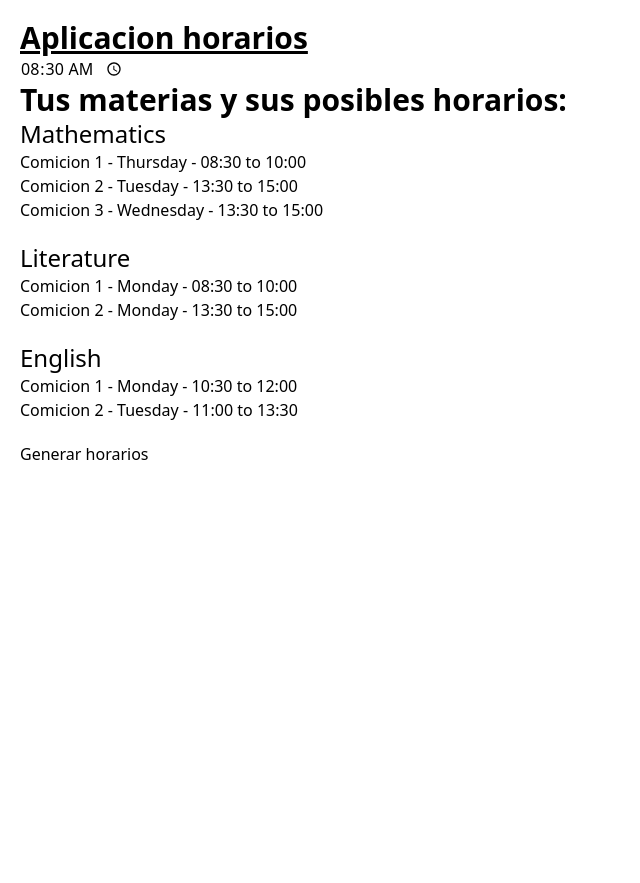
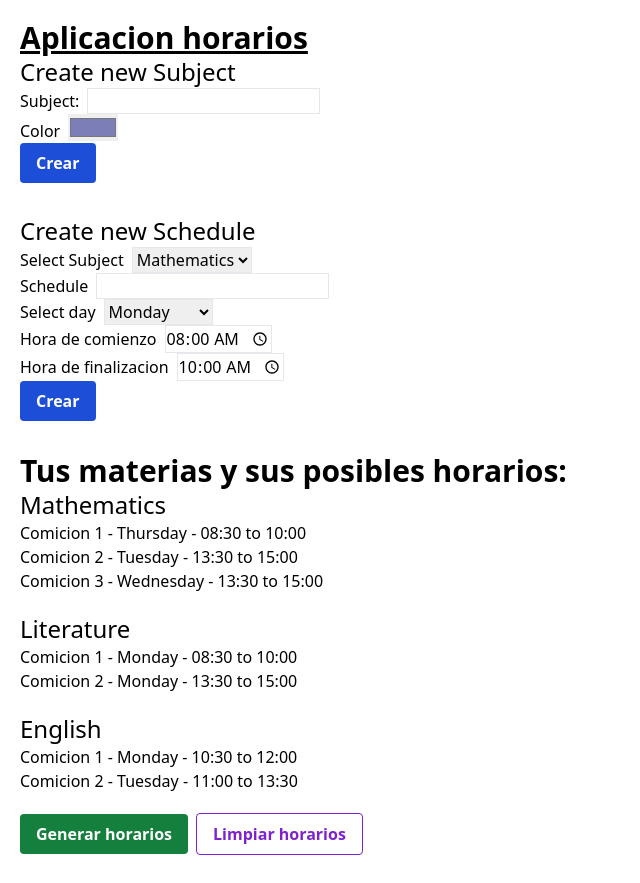
Before and after one commit to JLorenzoCD/Permutador-Horarios, a React (Vite) app: page / in a window 1280 px wide. Shown: the whole page, without its empty margins (0-640 px from the left). Before the commit the page ends 800 px from the top, so only its background shows below. Built offline with nearby package versions, Linux system fonts and the light colour scheme.

Commit message:
feat: Creating the basic logic for the creation and addition of subjects and schedules

```diff
--- a/src/data/index.ts
+++ b/src/data/index.ts
@@ -1,4 +1,4 @@
-import type { ISubject } from '../types/Subject';
+import type { ISchedule, ISubject } from '../types/Subject';
 
 import { Days } from '../utils/days';
 
@@ -86,3 +86,19 @@ export const subjectsExample: ISubject[] = [
 		],
 	},
 ];
+
+export const defaultSubject: ISubject = {
+	id: 0,
+	subject: '',
+	possible_schedules: [],
+};
+
+export const defaultSchedule: ISchedule = {
+	id: 0,
+	name: '',
+	time: {
+		day: Days.MONDAY,
+		start: '08:00',
+		end: '10:00',
+	},
+};
--- a/src/layout/index.tsx
+++ b/src/layout/index.tsx
@@ -1,34 +1,128 @@
 import { useState } from 'react';
 
-import { subjectsExample } from './../data';
+import { defaultSchedule, defaultSubject, subjectsExample } from './../data';
 import GenerateSchedules from '../utils/GenerateSchedules';
+import generateRandomColor from '../utils/generateRandomColor';
 
+import Container from '../components/Container';
+import Button from '../components/Button';
 import Subject from '../components/Subject';
 import PossibleSchedules from '../components/PossibleSchedules';
 
-import type { ChangeEvent } from 'react';
-import Container from '../components/Container';
+import type { ChangeEvent, FormEvent } from 'react';
+import { Days } from '../utils/days';
 
 function Layout() {
-	const [time, setTime] = useState('08:30');
+	const [subjects, setSubjects] = useState([...subjectsExample]);
+
+	const [subject, setSubject] = useState({ ...defaultSubject, hexColor: generateRandomColor() });
+	const [schedule, setSchedule] = useState({ ...defaultSchedule, subject: subjects[0].subject ?? '' });
 
 	const [possibleSchedules, setPossibleSchedules] = useState<null | GenerateSchedules>(null);
-
-	const data = [...subjectsExample];
-
-	const handleChangeInputTime = (e: ChangeEvent<HTMLInputElement>) => {
-		setTime(e.target.value);
-	};
 
 	const createSchedules = () => {
 		setPossibleSchedules(null);
 
-		if (!!data) {
-			const horarios = new GenerateSchedules(data);
+		if (!!subjects) {
+			const horarios = new GenerateSchedules(subjects);
 
 			setPossibleSchedules(horarios);
 		}
 	};
+
+	const clearSchedules = () => {
+		setPossibleSchedules(null);
+	};
+
+	const handleChangeSubject = (e: ChangeEvent<HTMLInputElement>) => {
+		setSubject((prevState) => {
+			return { ...prevState, [e.target.name]: e.target.value };
+		});
+	};
+
+	const handleChangeSchedule = (e: ChangeEvent<HTMLInputElement | HTMLSelectElement>) => {
+		if (e.target.name === 'name' || e.target.name === 'subject') {
+			setSchedule((prevState) => {
+				return { ...prevState, [e.target.name]: e.target.value };
+			});
+		} else {
+			setSchedule((prevState) => {
+				return { ...prevState, time: { ...prevState.time, [e.target.name]: e.target.value } };
+			});
+		}
+	};
+
+	const handleSubmitSubject = (e: FormEvent<HTMLFormElement>) => {
+		e.preventDefault();
+
+		if (subject.subject.trim() === '') {
+			alert('No es posible una materia sin nombre');
+			return;
+		}
+		const nombreOcupado = subjects.some(
+			(subjectSave) => subjectSave.subject.trim().toUpperCase() === subject.subject.trim().toUpperCase()
+		);
+		if (nombreOcupado) {
+			alert('No es posible repetir el mismo nombre para una materia');
+			return;
+		}
+		const newSubject = {
+			id: new Date().getTime(),
+			subject: subject.subject,
+			possible_schedules: [],
+			hexColor: subject.hexColor,
+		};
+
+		setSubjects((prevState) => [...prevState, newSubject]);
+		setSubject({ ...defaultSubject, hexColor: generateRandomColor() });
+	};
+
+	const handleSubmitSchedule = (e: FormEvent<HTMLFormElement>) => {
+		e.preventDefault();
+
+		if (schedule.name.trim() === '') {
+			alert('No es posible una materia sin nombre');
+			return;
+		}
+
+		const subjectSave = subjects.find((subject) => subject.subject === schedule.subject);
+
+		if (!subjectSave) {
+			alert('Error al buscar en materias');
+			return;
+		}
+
+		const nombreOcupado = subjectSave.possible_schedules.some(
+			(scheduleSave) => scheduleSave.name.trim().toUpperCase() === schedule.name.trim().toUpperCase()
+		);
+		if (nombreOcupado) {
+			alert('No es posible repetir el mismo nombre para un orario en la misma materia');
+			return;
+		}
+
+		const newSchedule = {
+			id: new Date().getTime(),
+			name: schedule.name,
+			time: { ...schedule.time }, // TODO: Tengo que revisar que el horairo de finalizacion no sea menor a el horarios de comienzo
+		};
+
+		setSubjects((prevState) => {
+			const subjectSave = prevState.find((subject) => subject.subject === schedule.subject);
+
+			const existeEnSubjects = subjectSave?.possible_schedules.some(
+				(scheduleSave) => scheduleSave.id === newSchedule.id
+			);
+
+			if (existeEnSubjects) {
+				return [...prevState];
+			}
+
+			subjectSave?.possible_schedules.push(newSchedule);
+
+			return [...prevState];
+		});
+	};
+
 	return (
 		<Container>
 			<header>
@@ -36,24 +130,110 @@ function Layout() {
 			</header>
 
 			<main>
-				<label>
-					<input type='time' onChange={handleChangeInputTime} value={time} />
-				</label>
+				<form onSubmit={handleSubmitSubject}>
+					<h2 className='text-2xl'>Create new Subject</h2>
+					<label className='block'>
+						Subject:
+						<input
+							className='border ml-2'
+							type='text'
+							value={subject.subject}
+							name='subject'
+							onChange={handleChangeSubject}
+						/>
+					</label>
+					<label className='block'>
+						Color
+						<input
+							type='color'
+							name='hexColor'
+							className='ml-2'
+							value={subject.hexColor}
+							onChange={handleChangeSubject}
+						/>
+					</label>
+					<Button type='submit'>Crear</Button>
+				</form>
 				<br />
-				{data && (
+
+				<form onSubmit={handleSubmitSchedule}>
+					<h2 className='text-2xl'>Create new Schedule</h2>
+
+					<label className='block'>
+						Select Subject
+						<select name='subject' value={schedule.subject} onChange={handleChangeSchedule} className='border ml-2'>
+							{subjects &&
+								subjects.map((subject) => (
+									<option key={subject.id} value={subject.subject}>
+										{subject.subject}
+									</option>
+								))}
+						</select>
+					</label>
+
+					<label className='block'>
+						Schedule
+						<input
+							type='text'
+							name='name'
+							className='border ml-2'
+							value={schedule.name}
+							onChange={handleChangeSchedule}
+						/>
+					</label>
+					<label className='block'>
+						Select day
+						<select name='day' value={schedule.time.day} onChange={handleChangeSchedule} className='border ml-2'>
+							<option value={Days.MONDAY}>{Days.MONDAY}</option>
+							<option value={Days.TUESDAY}>{Days.TUESDAY}</option>
+							<option value={Days.WEDNESDAY}>{Days.WEDNESDAY}</option>
+							<option value={Days.THURSDAY}>{Days.THURSDAY}</option>
+							<option value={Days.FRIDAY}>{Days.FRIDAY}</option>
+							<option value={Days.SATURDAY}>{Days.SATURDAY}</option>
+							<option value={Days.SUNDAY}>{Days.SUNDAY}</option>
+						</select>
+					</label>
+					<label className='block'>
+						Hora de comienzo
+						<input
+							type='time'
+							name='start'
+							onChange={handleChangeSchedule}
+							value={schedule.time.start}
+							className='border ml-2'
+						/>
+					</label>
+					<label className='block'>
+						Hora de finalizacion
+						<input
+							type='time'
+							name='end'
+							onChange={handleChangeSchedule}
+							value={schedule.time.end}
+							className='border ml-2'
+						/>
+					</label>
+
+					<Button type='submit'>Crear</Button>
+				</form>
+				<br />
+				{subjects && (
 					<>
 						<h2 className='text-3xl font-bold'>Tus materias y sus posibles horarios:</h2>
 						<ul>
-							{data.map((subject) => (
+							{subjects.map((subject) => (
 								<Subject data={subject} key={subject.id} />
 							))}
 						</ul>
 					</>
 				)}
 				<div className='mt-5'>
-					<button type='button' onClick={createSchedules}>
+					<Button type='button' color='green' onClick={createSchedules}>
 						Generar horarios
-					</button>
+					</Button>
+					<Button type='button' theme='outline' color='purple' onClick={clearSchedules}>
+						Limpiar horarios
+					</Button>
 				</div>
 
 				<section>
```
